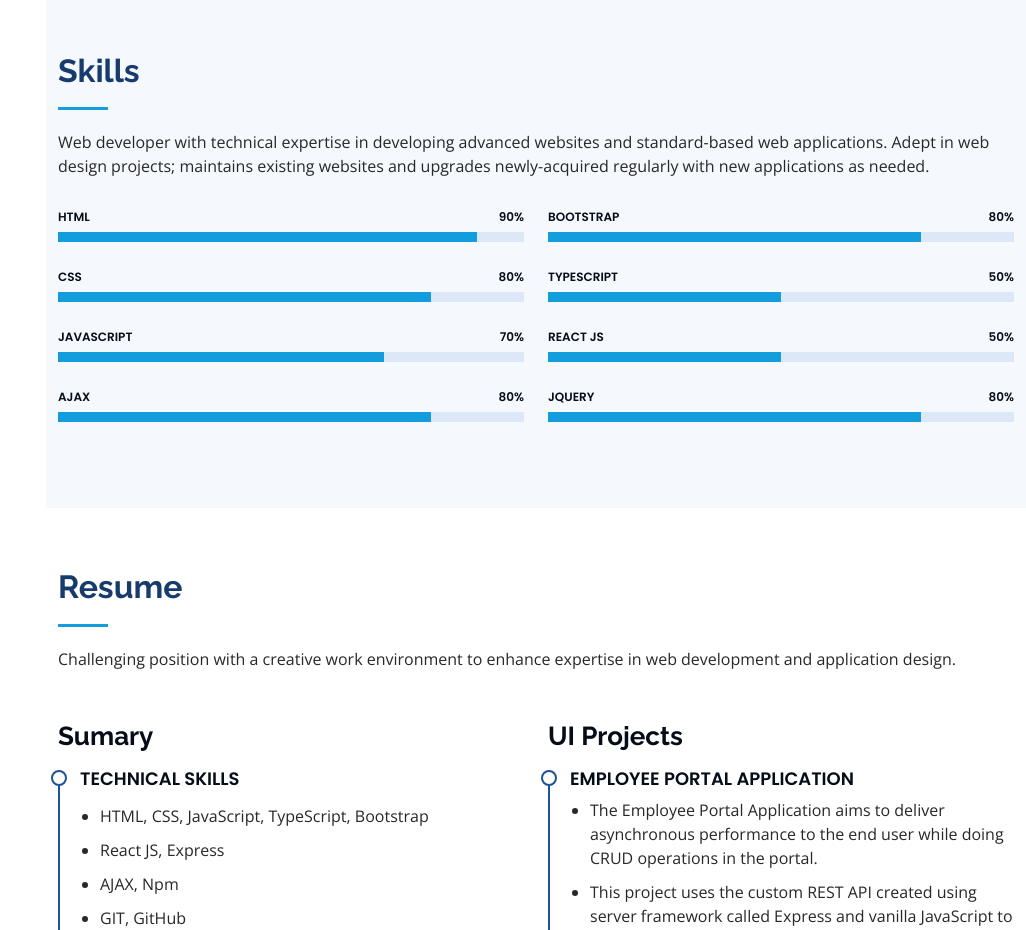
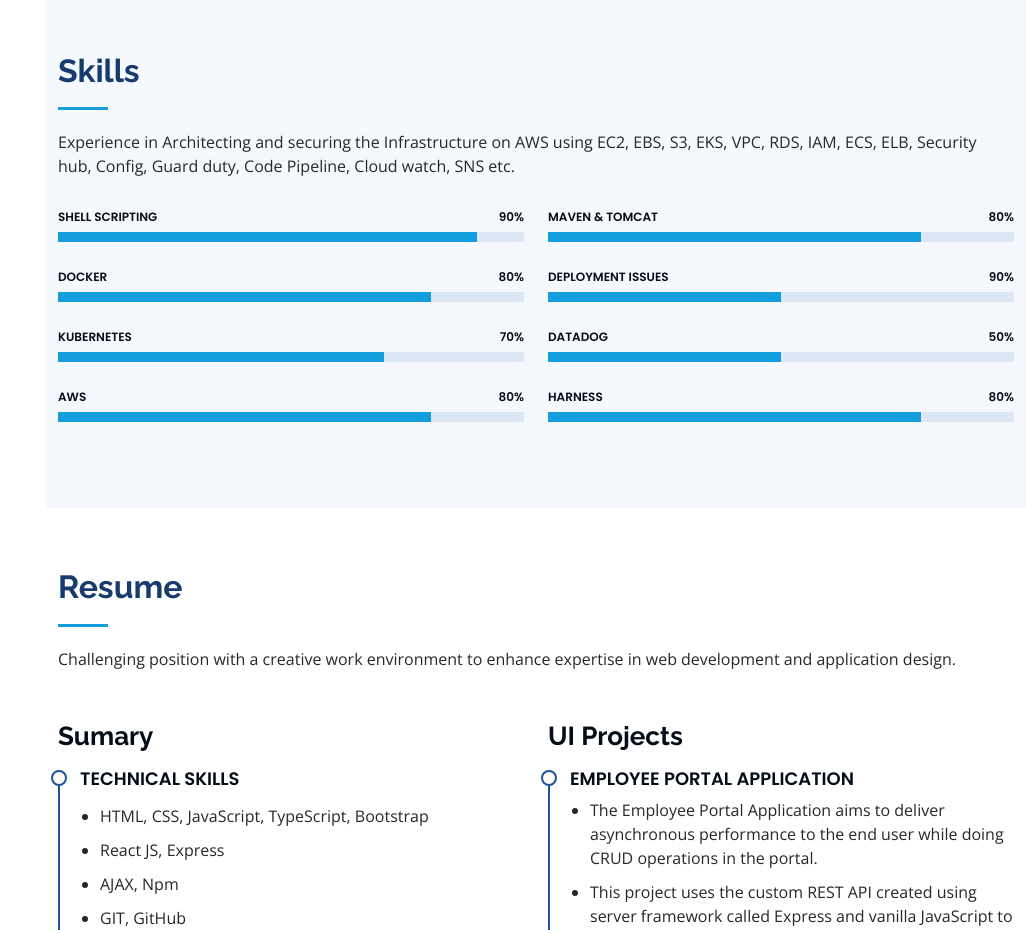
Before and after one commit to venkatareddychinnapareddy/My-Portfolio, a plain HTML site: page index.html in a window 1280 px wide. Shown: the part 1440-2370 px from the top of the page, without its empty margins (254-1280 px from the left). Drawn offline with nearby package versions, Linux system fonts and the light colour scheme; files whose address does not match are found by name.

Commit message:
Update index.html
Updated index.html

```diff
--- a/index.html
+++ b/index.html
@@ -128,8 +128,8 @@
 
         <div class="section-title">
           <h2>Skills</h2>
-          <p>Web developer with technical expertise in developing advanced websites and standard-based web applications.
-              Adept in web design projects; maintains existing websites and upgrades newly-acquired regularly with new applications as needed.</p>
+          <p>Experience in Architecting and securing the Infrastructure on AWS using EC2, EBS, S3, EKS, VPC, RDS, IAM, ECS, ELB,
+Security hub, Config, Guard duty, Code Pipeline, Cloud watch, SNS etc.</p>
         </div>
 
         <div class="row skills-content">
@@ -137,28 +137,28 @@
           <div class="col-lg-6" data-aos="fade-up">
 
             <div class="progress">
-              <span class="skill">HTML <i class="val">90%</i></span>
+              <span class="skill">Shell Scripting <i class="val">90%</i></span>
               <div class="progress-bar-wrap">
                 <div class="progress-bar" role="progressbar" aria-valuenow="90" aria-valuemin="0" aria-valuemax="100"></div>
               </div>
             </div>
 
             <div class="progress">
-              <span class="skill">CSS <i class="val">80%</i></span>
+              <span class="skill">Docker <i class="val">80%</i></span>
               <div class="progress-bar-wrap">
                 <div class="progress-bar" role="progressbar" aria-valuenow="80" aria-valuemin="0" aria-valuemax="100"></div>
               </div>
             </div>
 
             <div class="progress">
-              <span class="skill">JavaScript <i class="val">70%</i></span>
+              <span class="skill">Kubernetes <i class="val">70%</i></span>
               <div class="progress-bar-wrap">
                 <div class="progress-bar" role="progressbar" aria-valuenow="70" aria-valuemin="0" aria-valuemax="100"></div>
               </div>
             </div>
 
             <div class="progress">
-              <span class="skill">AJAX <i class="val">80%</i></span>
+              <span class="skill">AWS <i class="val">80%</i></span>
               <div class="progress-bar-wrap">
                 <div class="progress-bar" role="progressbar" aria-valuenow="80" aria-valuemin="0" aria-valuemax="100"></div>
               </div>
@@ -169,28 +169,28 @@
           <div class="col-lg-6" data-aos="fade-up" data-aos-delay="100">
 
             <div class="progress">
-              <span class="skill">Bootstrap <i class="val">80%</i></span>
+              <span class="skill">Maven & Tomcat <i class="val">80%</i></span>
               <div class="progress-bar-wrap">
                 <div class="progress-bar" role="progressbar" aria-valuenow="80" aria-valuemin="0" aria-valuemax="100"></div>
               </div>
             </div>
 
             <div class="progress">
-              <span class="skill">TypeScript <i class="val">50%</i></span>
+              <span class="skill">Deployment issues <i class="val">90%</i></span>
               <div class="progress-bar-wrap">
                 <div class="progress-bar" role="progressbar" aria-valuenow="50" aria-valuemin="0" aria-valuemax="100"></div>
               </div>
             </div>
 
             <div class="progress">
-              <span class="skill">React JS <i class="val">50%</i></span>
+              <span class="skill">Datadog <i class="val">50%</i></span>
               <div class="progress-bar-wrap">
                 <div class="progress-bar" role="progressbar" aria-valuenow="50" aria-valuemin="0" aria-valuemax="100"></div>
               </div>
             </div>
 
             <div class="progress">
-              <span class="skill">JQuery <i class="val">80%</i></span>
+              <span class="skill">Harness <i class="val">80%</i></span>
               <div class="progress-bar-wrap">
                 <div class="progress-bar" role="progressbar" aria-valuenow="80" aria-valuemin="0" aria-valuemax="100"></div>
               </div>
```
